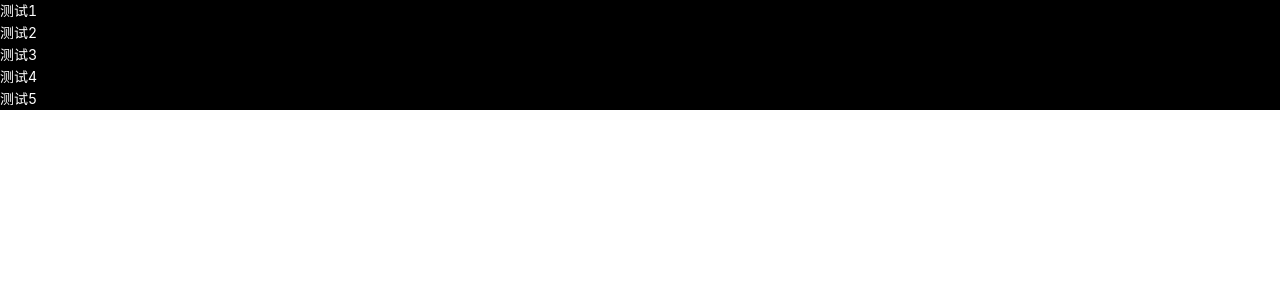
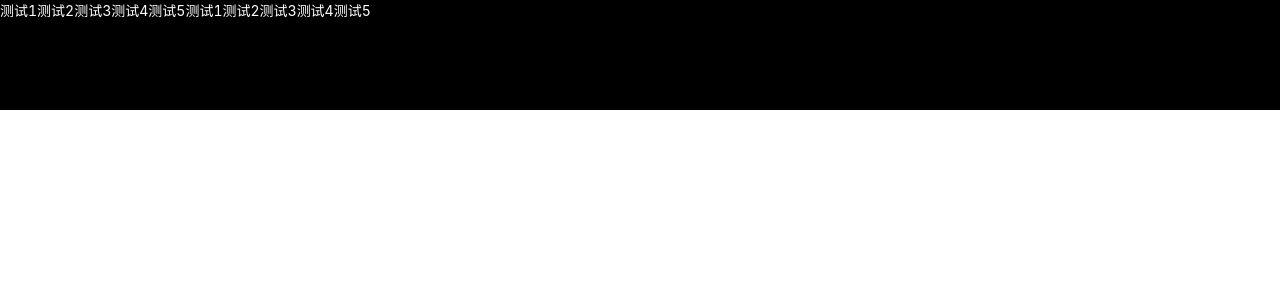
Before and after one commit to qjd-yyds/kke-ui, a Vue app: page /scroll in a window 1280 px wide. Shown: the top 300 px of the page. Built offline with nearby package versions, Linux system fonts and the light colour scheme.

Commit message:
左右滚动和单行滚动

```diff
--- a/src/components/seamlessScroll/seamlessScroll.tsx
+++ b/src/components/seamlessScroll/seamlessScroll.tsx
@@ -22,11 +22,13 @@ export const SeamlessScroll = defineComponent({
     const isHover = ref(false);
     const _count = ref(0); //  循环的次数
     const realBoxStyle = computed<CSSProperties>(() => {
+      const ease = typeof props.ease === 'string' ? props.ease :`cubic-bezier(${props.ease.x1},${props.ease.y1},${props.ease.x2},${props.ease.y2})`
+      const transition = `all ${ease} ${props.delay}ms`;
       return {
         width: 'auto',
         transform: `translate(${xPos.value}px,${yPos.value}px)`,
+        transition,
         overflow: 'hidden',
-        transition: `${props.delay}ms`,
         display: props.singleLine ? 'flex' : 'block'
       };
     });
@@ -58,8 +60,8 @@ export const SeamlessScroll = defineComponent({
     };
     const animation = (_direction: direction, _step: number, isWheel?: boolean) => {
       reqFrame.value = requestAnimationFrame(() => {
-        const h = realBoxHeight.value / 2;
-        const w = realBoxWidth.value / 2;
+        const h = realBoxHeight.value / (props.copyNum + 1);
+        const w = realBoxWidth.value / (props.copyNum + 1);
         if (_direction === 'up') {
           if (Math.abs(yPos.value) >= h) {
             yPos.value = 0;
@@ -75,6 +77,20 @@ export const SeamlessScroll = defineComponent({
             emit('count', _count.value);
           }
           yPos.value += _step;
+        } else if (_direction === 'left') {
+          if (Math.abs(xPos.value) >= w) {
+            xPos.value = 0;
+            _count.value++;
+            emit('count', _count.value);
+          }
+          xPos.value -= _step;
+        } else if (_direction === 'right') {
+          if (xPos.value >= 0) {
+            xPos.value = w * -1;
+            _count.value++;
+            emit('count', _count.value);
+          }
+          xPos.value += _step;
         }
         if (isWheel) {
           return;
@@ -107,12 +123,13 @@ export const SeamlessScroll = defineComponent({
     // 初始化滚动
     const initMove = () => {
       if (isHorizontal.value) {
-        console.log('横向滚动！');
-        return;
+        // 初始化容器也滚动的宽度
+        let slotsListWidth = slotListRef.value.offsetWidth;
+        slotsListWidth = slotsListWidth * (props.copyNum + 1);
+        realBoxWidth.value = slotsListWidth;
       }
       // 防止init后数据不能滚动
       if (isScroll.value) {
-        console.log('判定竖直滚动！');
         realBoxHeight.value = realBoxRef.value.offsetHeight;
         if (props.modelValue) {
           move();
--- a/src/components/seamlessScroll/seamlessScrollTypes.ts
+++ b/src/components/seamlessScroll/seamlessScrollTypes.ts
@@ -1,7 +1,13 @@
-import { array, number, oneOf, string, bool } from 'vue-types';
+import { array, number, oneOf, string, bool, oneOfType, object } from 'vue-types';
 export const vertical = ['down', 'up'] as const;
 export const horizontal = ['left', 'right'] as const;
 export type direction = typeof vertical[number] | typeof horizontal[number];
+export type Ease = {
+  x1: number;
+  x2: number;
+  y1: number;
+  y2: number;
+};
 export const seamlessScrollTypes = () => {
   return {
     // 是否自动滚动,默认自动滚动
@@ -29,7 +35,8 @@ export const seamlessScrollTypes = () => {
     // 开启鼠标悬停默认关闭
     hover: bool().def(false),
     // 开启数据监听
-    isWatch: bool().def(true)
+    isWatch: bool().def(true),
+    ease: oneOfType<string | Ease>([String, Object]).def("ease-in")
   };
 };
 
--- /dev/null
+++ b/src/utils/algorithm/sort/quick.js
@@ -0,0 +1,5 @@
+// 选择排序
+Array.prototype.quickSort = function () {
+};
+const arr = [5, 4, 3, 2, 1];
+arr.quickSort();
--- a/src/view/scrollShow/index.tsx
+++ b/src/view/scrollShow/index.tsx
@@ -35,13 +35,15 @@ export default defineComponent({
       }
     ]);
     return () => (
+      <>
         <div style={style}>
-        <SeamlessScroll list={list} hover singleHeight={22} modelValue>
+          <SeamlessScroll singleLine list={list} direction={'right'} hover modelValue>
             {list.map(item => {
               return <div key={item.time}>{item.name}</div>;
             })}
           </SeamlessScroll>
         </div>
+      </>
     );
   }
 });
```
Lines whose indentation alone changed are shown as unchanged.
